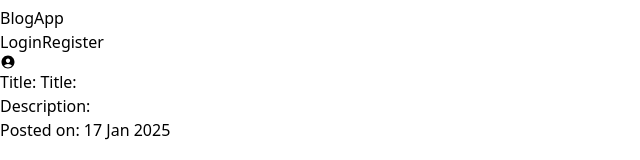
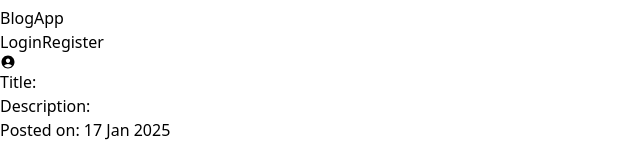
Before and after one commit to niteshogrey/blog-app, a React (Vite) app in the folder frontend/: page /blogdetails/1 in a window 1280 px wide. Shown: the part 149-309 px from the top of the page, without its empty margins (0-640 px from the left). Built offline with nearby package versions, Linux system fonts and the light colour scheme; no server answers.

Commit message:
Update BlogDetails.jsx

```diff
--- a/frontend/src/pages/BlogDetails.jsx
+++ b/frontend/src/pages/BlogDetails.jsx
@@ -48,7 +48,7 @@ const BlogDetails = () => {
             </div>
             <div className="md:ml-10">
               <h1 className="text-3xl font-bold mb-5 capitalize">
-                Title: Title: {blog.title}
+                Title: {blog.title}
               </h1>
               <p className="text-lg text-gray-600">
                 Description: {blog.description}
```
